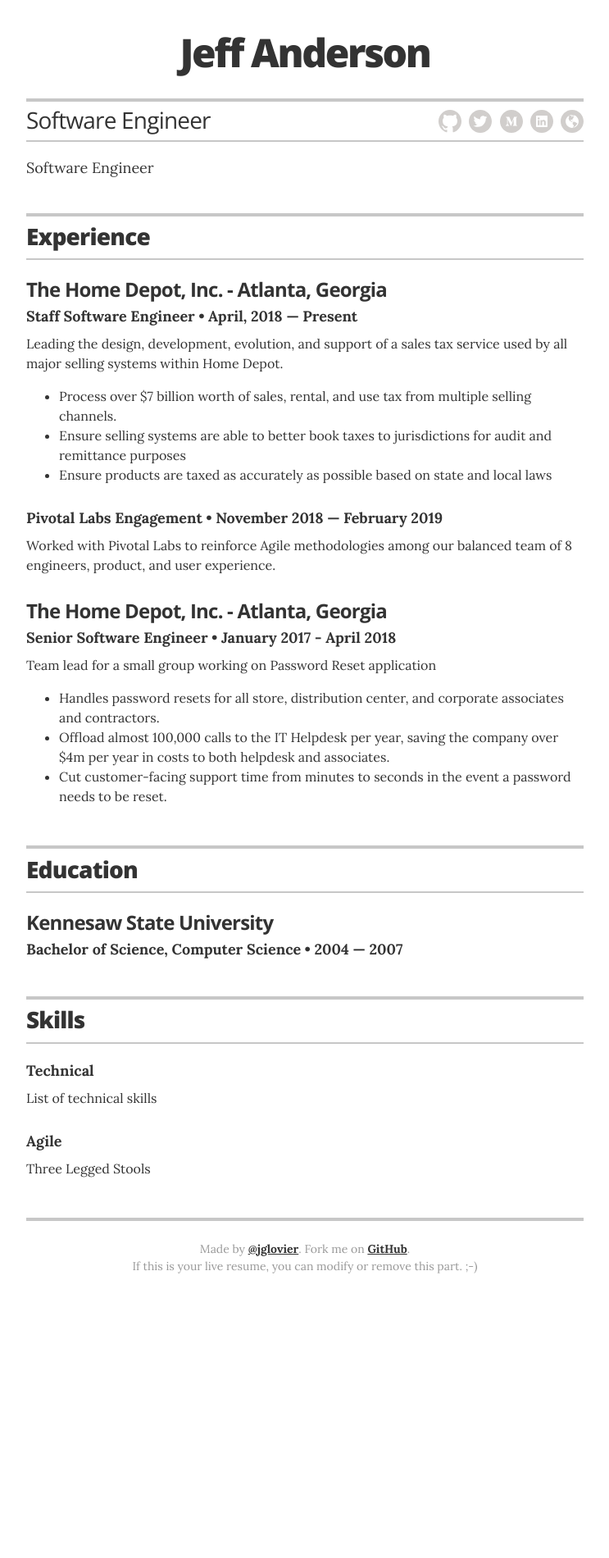
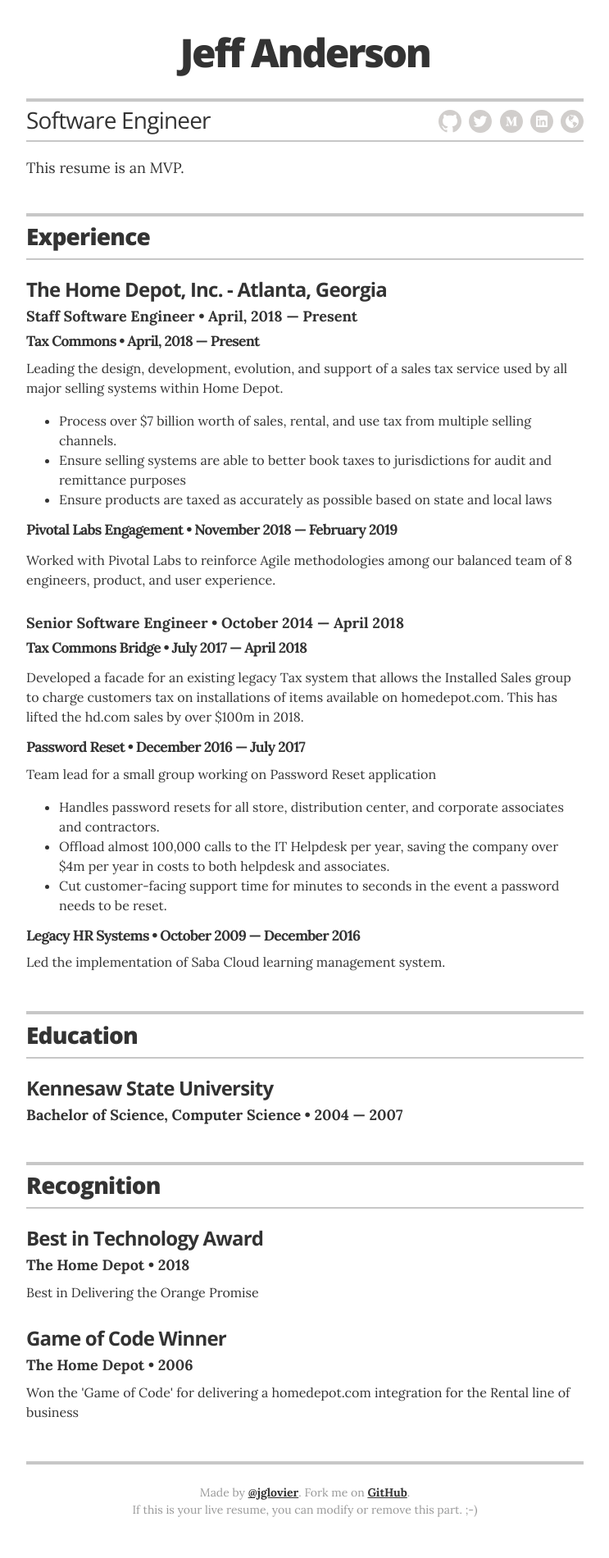
Before and after one commit to jglovier/resume-template, a Jekyll site: the page built from index.html, in a window 1280 px wide. Shown: the whole page at 82% size, without its empty margins (268-1011 px from the left). Built offline with Jekyll 4.4.1, drawn with Linux system fonts in a browser that asks for light colours; before the commit the page ends 1603 px from its top, so only the background shows below that.

Commit message:
Update Experience and Recognition

```diff
--- a/_config.yml
+++ b/_config.yml
@@ -1,6 +1,6 @@
 # Site settings
-title: "Jeff Anderson's Resume"
-description: "Jeff Anderson's Resume"
+title: "Jeff Anderson's Work-In-Progress Resume"
+description: "Jeff Anderson's Work-In-Progress Resume"
 
 # Build settings
 markdown: kramdown
@@ -23,7 +23,7 @@
 resume_header_contact_info:     ""
 display_header_contact_info:    "false"
 
-resume_header_intro: "<p>Software Engineer</p>"
+resume_header_intro: "<p>This resume is an MVP.</p>"
 
 # use "yes" to display the email contact button,
 # "no" to display an "I'm not looking for work" message,
@@ -36,8 +36,8 @@
 resume_section_experience:      true
 resume_section_education:       true
 # resume_section_projects:        true
-resume_section_skills:          true
-# resume_section_recognition:     true
+# resume_section_skills:          true
+resume_section_recognition:     true
 # resume_section_links:           true
 # resume_section_associations:    true
 # resume_section_interests:       true
--- a/_data/experience.yml
+++ b/_data/experience.yml
@@ -1,29 +1,56 @@
-# Jobs
-# VP of Global Communications
 - company: The Home Depot, Inc. - Atlanta, Georgia
-  position: Staff Software Engineer
-  duration: April, 2018 &mdash; Present
-  summary:
-    Leading the design, development, evolution, and support of a sales tax service used by all major selling systems within Home Depot.
-    <ul>
-      <li>Process over $7 billion worth of sales, rental, and use tax from multiple selling channels.</li>
-      <li>Ensure selling systems are able to better book taxes to jurisdictions for audit and remittance purposes</li>
-      <li>Ensure products are taxed as accurately as possible based on state and local laws</li>
-    </ul>
+  positions:
+    - position: Staff Software Engineer
+      duration: April, 2018 &mdash; Present
+      projects:
+      - project: Tax Commons
+        duration: April, 2018 &mdash; Present
+        summary:
+          Leading the design, development, evolution, and support of a sales tax service used by all major selling systems within Home Depot.
+          <ul>
+            <li>Process over $7 billion worth of sales, rental, and use tax from multiple selling channels.</li>
+            <li>Ensure selling systems are able to better book taxes to jurisdictions for audit and remittance purposes</li>
+            <li>Ensure products are taxed as accurately as possible based on state and local laws</li>
+          </ul>
 
-- position: Pivotal Labs Engagement
-  duration: November 2018 &mdash; February 2019
-  summary:
-    Worked with Pivotal Labs to reinforce Agile methodologies among our balanced team of 8 engineers, product, and user experience.
+      - project: Pivotal Labs Engagement
+        duration: November 2018 &mdash; February 2019
+        summary:
+          <p>Worked with Pivotal Labs to reinforce Agile methodologies among our balanced team
+          of 8 engineers, product, and user experience.</p>
+
+    - position: Senior Software Engineer
+      duration: October 2014 &mdash; April 2018
+      projects:
+        - project: Tax Commons Bridge
+          duration: July 2017 &mdash; April 2018
+          summary:
+            <p>Developed a facade for an existing legacy Tax system that allows the Installed Sales group
+            to charge customers tax on installations of items available on homedepot.com.  This has lifted
+            the hd.com sales by over $100m in 2018.</p>
+
+        - project: Password Reset
+          duration: December 2016 &mdash; July 2017
+          summary:
+            Team lead for a small group working on Password Reset application
+            <ul>
+              <li>Handles password resets for all store, distribution center, and corporate associates and contractors.</li>
+              <li>Offload almost 100,000 calls to the IT Helpdesk per year, saving the company over $4m per year in costs to both helpdesk and associates.</li>
+              <li>Cut customer-facing support time for minutes to seconds in the event a password needs to be reset. </li>
+            </ul>
+
+        - project: Legacy HR Systems
+          duration: October 2009 &mdash; December 2016
+          summary: Led the implementation of Saba Cloud learning management system.
 
 # Director of Digital Stratgy
-- company: The Home Depot, Inc. - Atlanta, Georgia
-  position: Senior Software Engineer
-  duration:  January 2017 - April 2018
-  summary:
-    Team lead for a small group working on Password Reset application
-    <ul>
-      <li>Handles password resets for all store, distribution center, and corporate associates and contractors.</li>
-      <li>Offload almost 100,000 calls to the IT Helpdesk per year, saving the company over $4m per year in costs to both helpdesk and associates. </li>
-      <li>Cut customer-facing support time from minutes to seconds in the event a password needs to be reset. </li>
-    </ul>
+# - company: The Home Depot, Inc. - Atlanta, Georgia
+#   position: Senior Software Engineer
+#   duration:  January 2017 - April 2018
+#   summary:
+#     Team lead for a small group working on Password Reset application
+#     <ul>
+#       <li>Handles password resets for all store, distribution center, and corporate associates and contractors.</li>
+#       <li>Offload almost 100,000 calls to the IT Helpdesk per year, saving the company over $4m per year in costs to both helpdesk and associates. </li>
+#       <li>Cut customer-facing support time from minutes to seconds in the event a password needs to be reset. </li>
+#     </ul>
--- a/_data/recognitions.yml
+++ b/_data/recognitions.yml
@@ -1,10 +1,10 @@
 # Recognitions
-- award: Outstanding Achievement
-  organization: Springfield Young Professionals
-  year: 2010, 2014
-  summary: Awarded the Outstanding Achievement award for contributions made to the community and professional accomplishments.
+- award: Best in Technology Award
+  organization: The Home Depot
+  year: 2018
+  summary: Best in Delivering the Orange Promise
 
-- award: Most Likely To Succeed
-  organization: Springfield High School
-  year: 2004
-  summary: Voted Most Likely To Succeed by a panel of my high school peers.
+- award: Game of Code Winner
+  organization: The Home Depot
+  year: 2006
+  summary: Won the 'Game of Code' for delivering a homedepot.com integration for the Rental line of business
--- a/_layouts/resume.html
+++ b/_layouts/resume.html
@@ -59,8 +59,15 @@
         {% for job in site.data.experience %}
         <div class="resume-item" itemscope itemprop="worksFor" itemtype="http://schema.org/Organization">
           <h3 class="resume-item-title" itemprop="name">{{ job.company }}</h3>
-          <h4 class="resume-item-details" itemprop="description">{{ job.position }} &bull; {{ job.duration }}</h4>
-          <p class="resume-item-copy">{{ job.summary }}</p>
+          {% for position in job.positions %}
+          <div class="resume-item">
+          <h4 class="resume-item-details" itemprop="description">{{ position.position }} &bull; {{ position.duration }}</h4>
+            {% for project in position.projects %}
+            <h5 class="resume-item-section" itemprop="">{{ project.project }} &bull; {{ project.duration }}</h5>
+            <p class="resume-item-copy">{{ project.summary }}</p>
+            {% endfor %}
+          </div>
+          {% endfor %}
         </div><!-- end of resume-item -->
         {% endfor %}
 
--- a/_sass/_resume.scss
+++ b/_sass/_resume.scss
@@ -155,8 +155,16 @@
     }
   }
 
+  .resume-item-section {
+    margin: 0 0 .75rem;
+    font-size: 1.1rem;
+    letter-spacing: -.05rem;
+    line-height: 1;
+  }
+
   .resume-item-title,
   .resume-item-details,
+  .resume-item-section,
   .resume-item-copy,
   .resume-item-list {
     a {
```
